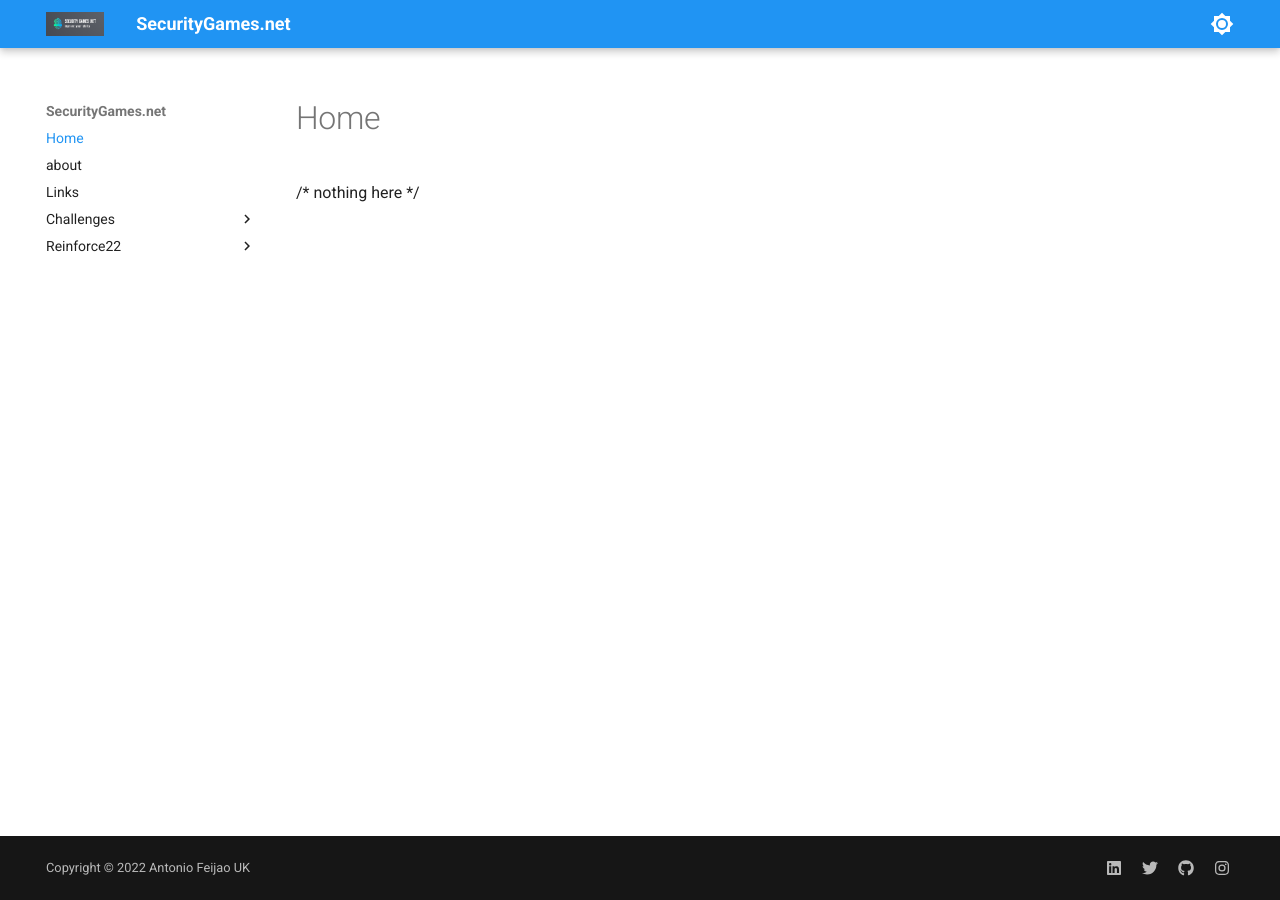
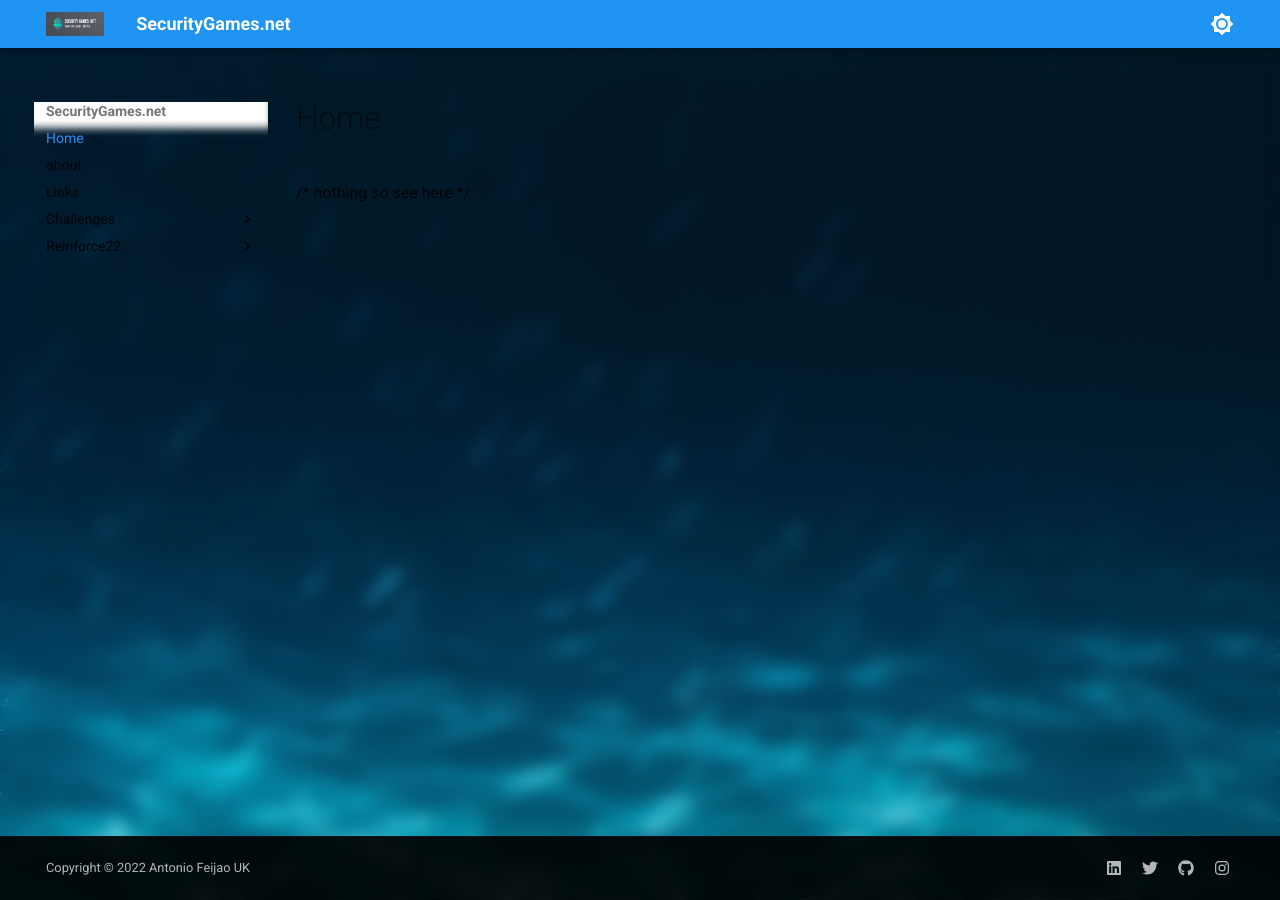
Before and after one commit to AntonioFeijaoUK/www-securitygames-net, an MkDocs documentation site: the page built from docs/index.md, in a window 1280 px wide. Built offline with MkDocs 1.6.1 and Material for MkDocs 9.7.7, drawn with Linux system fonts in a browser that asks for light colours; some of the changed lines change nothing that is shown.

Commit message:
Update index.md

```diff
--- a/docs/index.md
+++ b/docs/index.md
@@ -1 +1,23 @@
-/* nothing here */
+/* nothing so see here */
+
+<style>
+body {
+  /* background: $body-background; */ /* same as background color */
+
+  background-image: url("/assets/images/background/silas-baisch-K785Da4A_JA-unsplash-medium.jpeg");
+
+  /* Center and scale the image nicely */
+  background-position: center;
+  background-repeat: no-repeat;
+  background-attachment: fixed;
+  background-size: auto;
+
+  background-color: rgba(255, 255, 255, 0.4);
+  -webkit-backdrop-filter: blur(5px);;
+  backdrop-filter: blur(8px);
+
+  /* background: bg-color bg-image position/bg-size bg-repeat bg-origin bg-clip bg-attachment initial|inherit; */
+  /* https://www.w3schools.com/cssref/css3_pr_background.asp */
+
+}
+</style>
```
